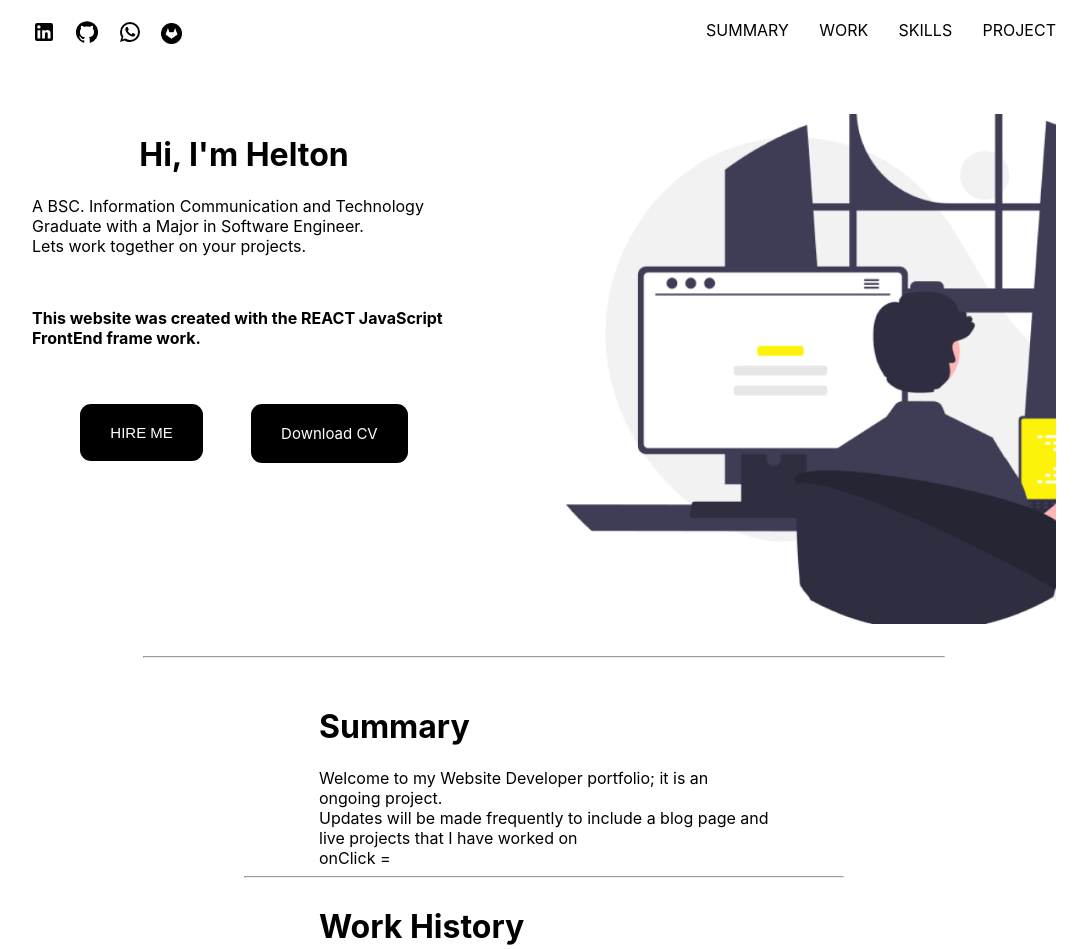
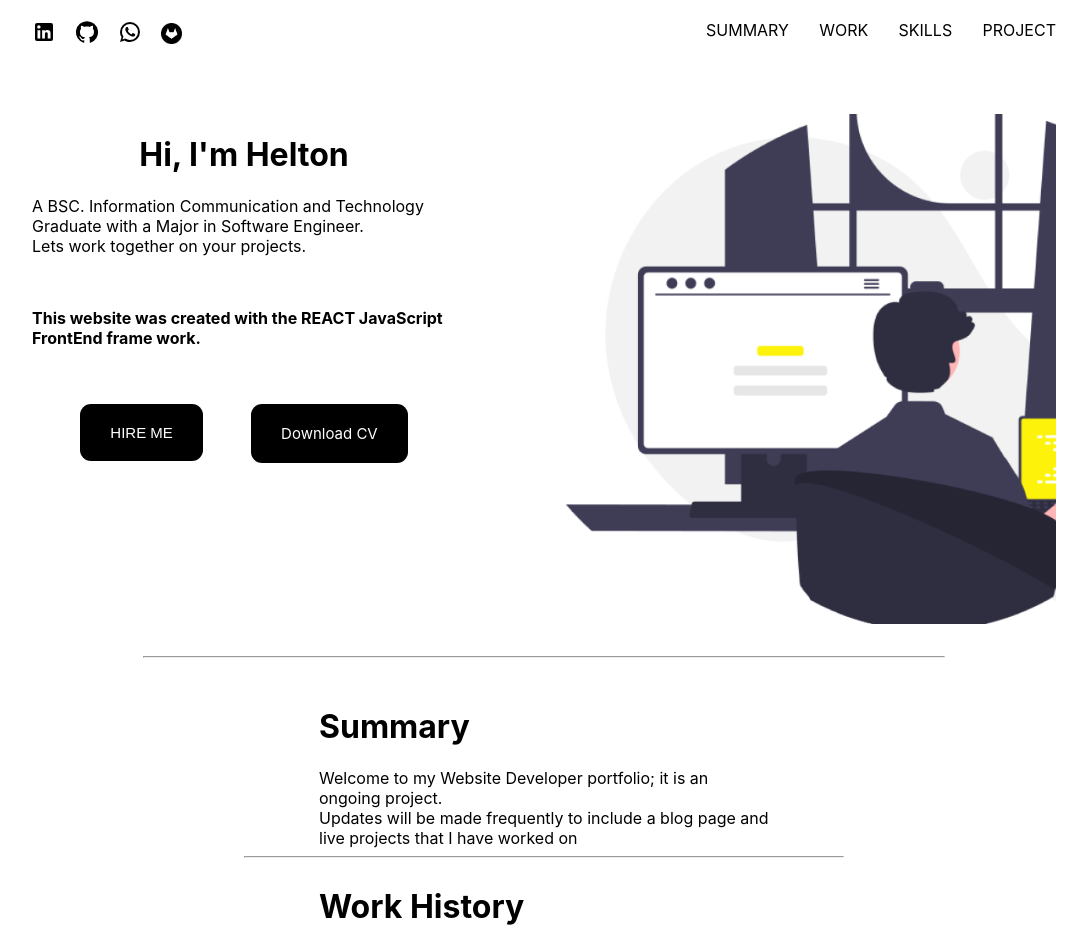
Before and after one commit to gamerboyelz/helton-dev-portfolio, a React (Create React App) app: page / in a window 1280 px wide. Shown: the top 949 px of the page, without its empty margins (96-1183 px from the left). Built offline with nearby package versions, Linux system fonts and the light colour scheme.

Commit message:
update link to clickable link

```diff
--- a/src/components/mainDetailListComponent.jsx
+++ b/src/components/mainDetailListComponent.jsx
@@ -46,7 +46,7 @@ const MainDetailList = () => {
                 <h1>{detailListInfoObjects.heading}</h1>
                 <div>{detailListInfoObjects.informationA}</div>
                 <div>{detailListInfoObjects.informationB}</div>
-                <div>{detailListInfoObjects.informationC} onClick = {handleClickVisitProject1} </div>
+                <div onClick = {handleClickVisitProject1} >{detailListInfoObjects.informationC} </div>
               </div>
               <hr />
             </div>
```
